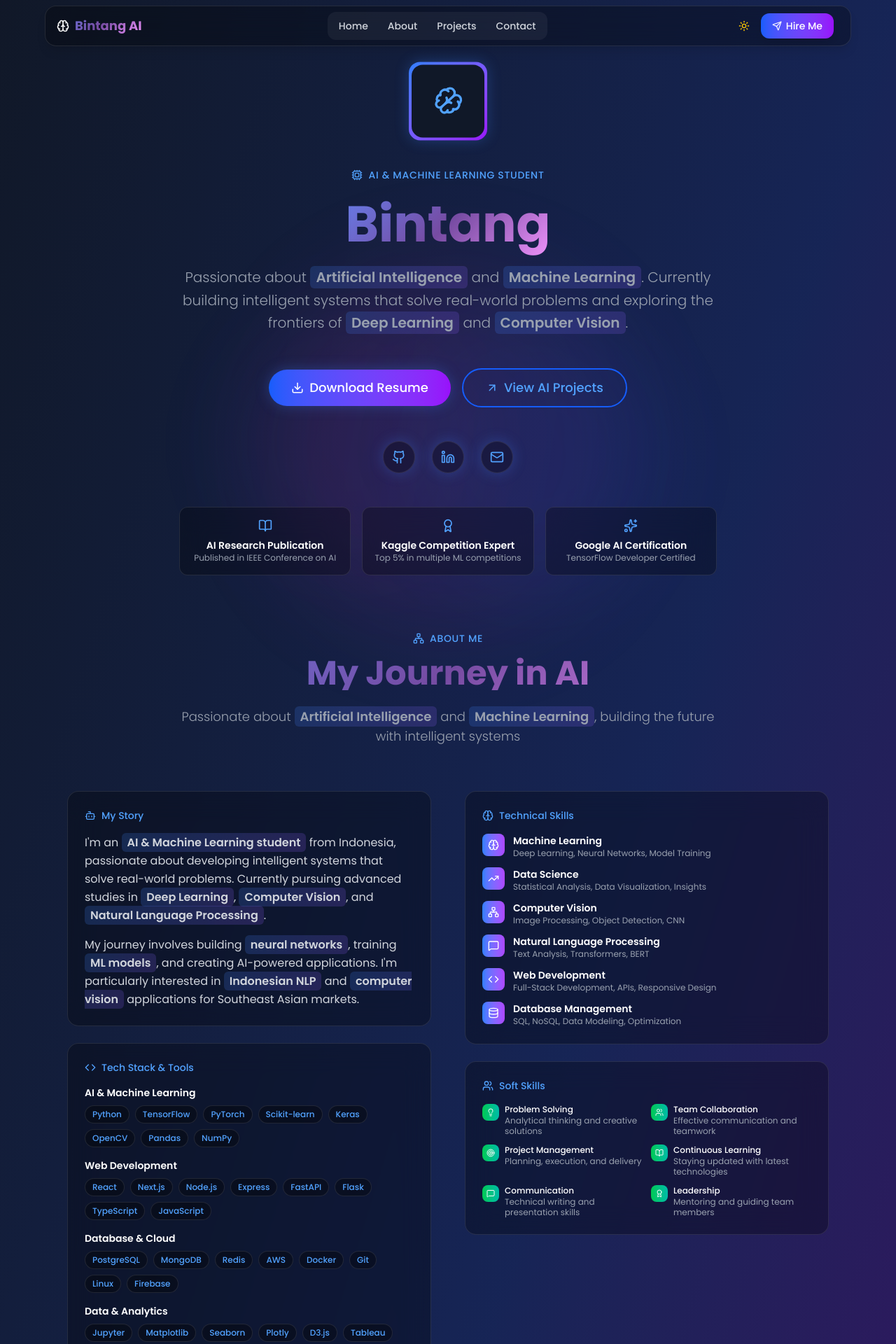
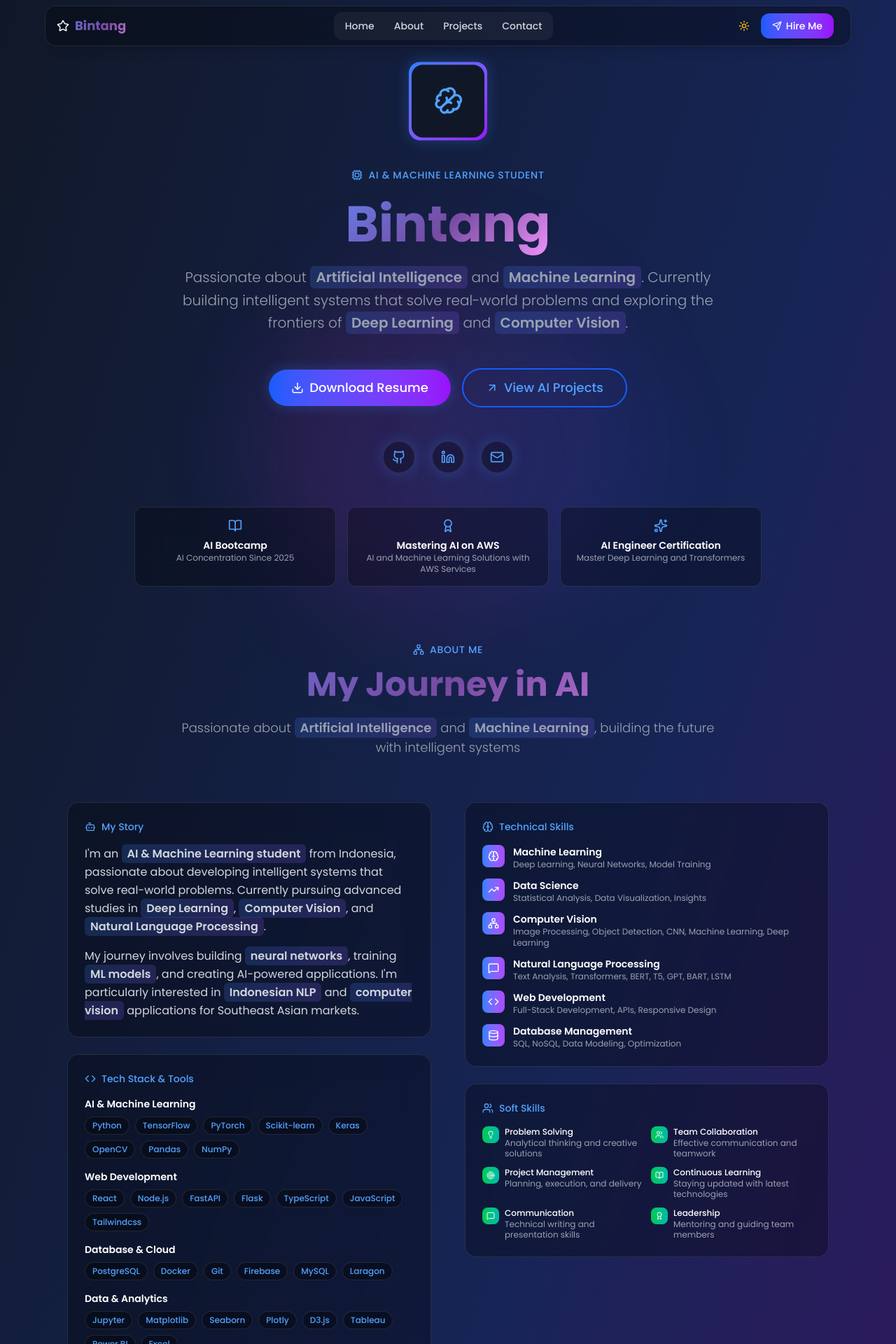
Before and after one commit to kireistar/star-s, a React (Vite) app: page / in a window 1280 px wide. Shown: the top 1920 px of the page at 70% size. Built offline with nearby package versions, Linux system fonts and the light colour scheme.

Commit message:
Feat: Editing some texts

```diff
--- a/src/App.tsx
+++ b/src/App.tsx
@@ -8,10 +8,9 @@ import {
   Github,
   Linkedin,
   Mail,
-  ExternalLink,
+  // ExternalLink,
   Download,
   Terminal,
-  Coffee,
   Heart,
   ArrowUpRight,
   ArrowUp,
@@ -33,6 +32,7 @@ import {
   Target,
   Lightbulb,
   Send,
+  Star,
 } from "lucide-react"
 
 // --- UI COMPONENT STUBS ---
@@ -111,14 +111,15 @@ function Navbar({ isDark, toggleTheme, scrollToSection, isMenuOpen, setIsMenuOpe
               whileTap={{ scale: 0.95 }}
               onClick={() => scrollToSection("home")}
             >
-              <Brain className="mr-2" size={18} />
-              <span className="hidden sm:block">Bintang AI</span>
-              <span className="sm:hidden">BA</span>
+              <Star className="mr-2" size={18} />
+              <span className="hidden sm:block mr-10">Bintang</span>
+              <span className="sm:hidden">Star</span>
+              {/* <BracesIcon className="mr-5" size={18} /> */}
             </motion.div>
 
             {/* Desktop Menu */}
-            <div className="hidden md:flex items-center">
-              <div className="flex items-center space-x-1 bg-white/5 rounded-xl p-1">
+            <div className="hidden md:flex items-center justify-center">
+              <div className="flex items-center justify-center space-x-1 bg-white/5 rounded-xl p-1">
                 {navItems.map((item, index) => (
                   <motion.button
                     key={item.name}
@@ -283,8 +284,8 @@ function Footer({ isDark, scrollToSection }: FooterProps) {
 
   const socialLinks = [
     { icon: Github, href: "https://github.com/kireistar", label: "GitHub" },
-    { icon: Linkedin, href: "https://linkedin.com/", label: "LinkedIn" },
-    { icon: Mail, href: "mailto:hello@bintang.ai", label: "Email" },
+    { icon: Linkedin, href: "https://linkedin.com/in/hafidh-bintang-ramadhan-96209728b", label: "LinkedIn" },
+    { icon: Mail, href: "mailto:littlestar0100@gmail.com", label: "Email" },
   ];
 
   return (
@@ -312,7 +313,7 @@ function Footer({ isDark, scrollToSection }: FooterProps) {
               aria-label="Back to Top"
             >
               <Brain className="mr-2 group-hover:rotate-6 transition-transform" size={24} />
-              Bintang AI
+              Bintang
               <ArrowUp size={16} className="ml-2 opacity-0 group-hover:opacity-100 transition-opacity" />
             </motion.button>
             <p className={`${isDark ? "text-gray-400" : "text-gray-600"} mb-6 font-light max-w-lg text-sm leading-relaxed`}>
@@ -393,15 +394,15 @@ function Footer({ isDark, scrollToSection }: FooterProps) {
                 </span>
               </motion.div>
               <motion.div className="flex items-center" whileHover={{ x: 3 }}>
-                <Coffee size={14} className="text-blue-400 mr-2.5" />
+                <Star size={14} className="text-blue-400 mr-2.5" />
                 <span className={`${isDark ? "text-gray-400" : "text-gray-600"} font-light text-sm`}>
-                  Fueled by Indonesian coffee
+                  Fueled by Star
                 </span>
               </motion.div>
               <motion.div className="flex items-center" whileHover={{ x: 3 }}>
                 <Brain size={14} className="text-purple-400 mr-2.5" />
                 <span className={`${isDark ? "text-gray-400" : "text-gray-600"} font-light text-sm`}>
-                  Training models since 2022
+                  AI concentration since 2025
                 </span>
               </motion.div>
             </div>
@@ -417,10 +418,10 @@ function Footer({ isDark, scrollToSection }: FooterProps) {
           viewport={{ once: true }}
         >
           <p className={`${isDark ? "text-gray-400" : "text-gray-600"} font-light text-xs text-center sm:text-left`}>
-            © 2025 Bintang AI. Crafted with <Heart size={12} className="inline text-red-400 mx-0.5" /> and neural networks.
+            © 2025 Bintang. Crafted with <Heart size={12} className="inline text-red-400 mx-0.5" /> and neural networks.
           </p>
           <p className={`${isDark ? "text-gray-500" : "text-gray-500"} text-xs`}>
-            Built with Next.js, Framer Motion & Tailwind CSS
+            Built with React.js, Vite, Framer Motion, & Tailwind CSS
           </p>
         </motion.div>
       </div>
@@ -439,22 +440,22 @@ function App() {
 
   const projects = [
         {
-          title: "Neural Vision System",
+          title: "Group Attendance Management",
           description:
-            "Advanced computer vision platform for real-time object detection and classification. Built with deep learning models achieving high accuracy on custom datasets.",
+            "Advanced computer vision program for real-time face recognition. Built with deep learning models using MTCCNN and facenet, achieving high accuracy on faces detection.",
           image: "https://images.unsplash.com/photo-1555949963-aa79dcee981c?w=400&h=300&fit=crop",
-          tech: ["Python", "PyTorch", "OpenCV", "YOLO", "Flask", "Docker"],
+          tech: ["Python", "OpenCV", "MTCNN", "facenet", "Flask", "matplotlib", "Tailwindcss"],
           github: "https://github.com",
           live: "https://demo.com",
           status: "production",
           highlight: "Computer Vision",
         },
         {
-          title: "Indonesian Sentiment Analyzer",
+          title: "Medical Chatbot - HealerAI",
           description:
-            "Natural language processing model specifically trained for Indonesian text sentiment analysis using transformer architecture and BERT models.",
+            "Natural language processing model specifically trained for medical conversations using transformer architecture and BART models.",
           image: "https://images.unsplash.com/photo-1516321318423-f06f85e504b3?w=400&h=300&fit=crop",
-          tech: ["Python", "Transformers", "BERT", "FastAPI", "TensorFlow", "Streamlit"],
+          tech: ["Python", "Transformers", "BART", "Flask", "TensorFlow", "Tailwindcss"],
           github: "https://github.com",
           live: "https://demo.com",
           status: "beta",
@@ -475,16 +476,16 @@ function App() {
 
   const techStack = {
     "AI & Machine Learning": ["Python", "TensorFlow", "PyTorch", "Scikit-learn", "Keras", "OpenCV", "Pandas", "NumPy"],
-    "Web Development": ["React", "Next.js", "Node.js", "Express", "FastAPI", "Flask", "TypeScript", "JavaScript"],
-    "Database & Cloud": ["PostgreSQL", "MongoDB", "Redis", "AWS", "Docker", "Git", "Linux", "Firebase"],
+    "Web Development": ["React", "Node.js", "FastAPI", "Flask", "TypeScript", "JavaScript", "Tailwindcss"],
+    "Database & Cloud": ["PostgreSQL", "Docker", "Git", "Firebase", "MySQL", "Laragon"],
     "Data & Analytics": ["Jupyter", "Matplotlib", "Seaborn", "Plotly", "D3.js", "Tableau", "Power BI", "Excel"],
   };
 
   const hardSkills = [
     { name: "Machine Learning", icon: Brain, description: "Deep Learning, Neural Networks, Model Training" },
     { name: "Data Science", icon: TrendingUp, description: "Statistical Analysis, Data Visualization, Insights" },
-    { name: "Computer Vision", icon: Network, description: "Image Processing, Object Detection, CNN" },
-    { name: "Natural Language Processing", icon: MessageSquare, description: "Text Analysis, Transformers, BERT" },
+    { name: "Computer Vision", icon: Network, description: "Image Processing, Object Detection, CNN, Machine Learning, Deep Learning" },
+    { name: "Natural Language Processing", icon: MessageSquare, description: "Text Analysis, Transformers, BERT, T5, GPT, BART, LSTM" },
     { name: "Web Development", icon: Code, description: "Full-Stack Development, APIs, Responsive Design" },
     { name: "Database Management", icon: Database, description: "SQL, NoSQL, Data Modeling, Optimization" },
   ];
@@ -499,9 +500,9 @@ function App() {
   ];
 
   const achievements = [
-    { title: "AI Research Publication", desc: "Published in IEEE Conference on AI", icon: BookOpen },
-    { title: "Kaggle Competition Expert", desc: "Top 5% in multiple ML competitions", icon: Award },
-    { title: "Google AI Certification", desc: "TensorFlow Developer Certified", icon: Sparkles },
+    { title: "AI Bootcamp", desc: "AI Concentration Since 2025", icon: BookOpen },
+    { title: "Mastering AI on AWS", desc: "AI and Machine Learning Solutions with AWS Services", icon: Award },
+    { title: "AI Engineer Certification", desc: "Master Deep Learning and Transformers", icon: Sparkles },
   ];
 
   const containerVariants = {
@@ -650,8 +651,8 @@ function App() {
 
             <motion.div className="flex justify-center space-x-6 mb-12" variants={itemVariants}>
               {[
-                { icon: Github, href: "https://github.com", label: "github" },
-                { icon: Linkedin, href: "https://linkedin.com", label: "linkedin" },
+                { icon: Github, href: "https://github.com/kireistar", label: "github" },
+                { icon: Linkedin, href: "https://linkedin.com/in/hafidh-bintang-ramadhan-96209728b", label: "linkedin" },
                 { icon: Mail, href: "mailto:hello@bintang.ai", label: "email" },
               ].map((social, index) => (
                 <motion.a
@@ -955,14 +956,14 @@ function App() {
                             </span>
                             ))}
                         </div>
-                        <div className="flex space-x-4 mt-auto">
+                        {/* <div className="flex space-x-4 mt-auto">
                             <motion.a href={project.github} target="_blank" rel="noopener noreferrer" className={`flex items-center ${isDark ? "text-gray-400 hover:text-blue-400" : "text-gray-600 hover:text-blue-600"} transition-colors duration-300 font-medium text-sm`} whileHover={{ scale: 1.05, x: 3 }}>
                                 <Github size={16} className="mr-1.5" /> Source
                             </motion.a>
                             <motion.a href={project.live} target="_blank" rel="noopener noreferrer" className={`flex items-center ${isDark ? "text-gray-400 hover:text-blue-400" : "text-gray-600 hover:text-blue-600"} transition-colors duration-300 font-medium text-sm`} whileHover={{ scale: 1.05, x: 3 }}>
                                 <ExternalLink size={16} className="mr-1.5" /> Demo
                             </motion.a>
-                        </div>
+                        </div> */}
                     </CardContent>
                   </Card>
                 </motion.div>
```
